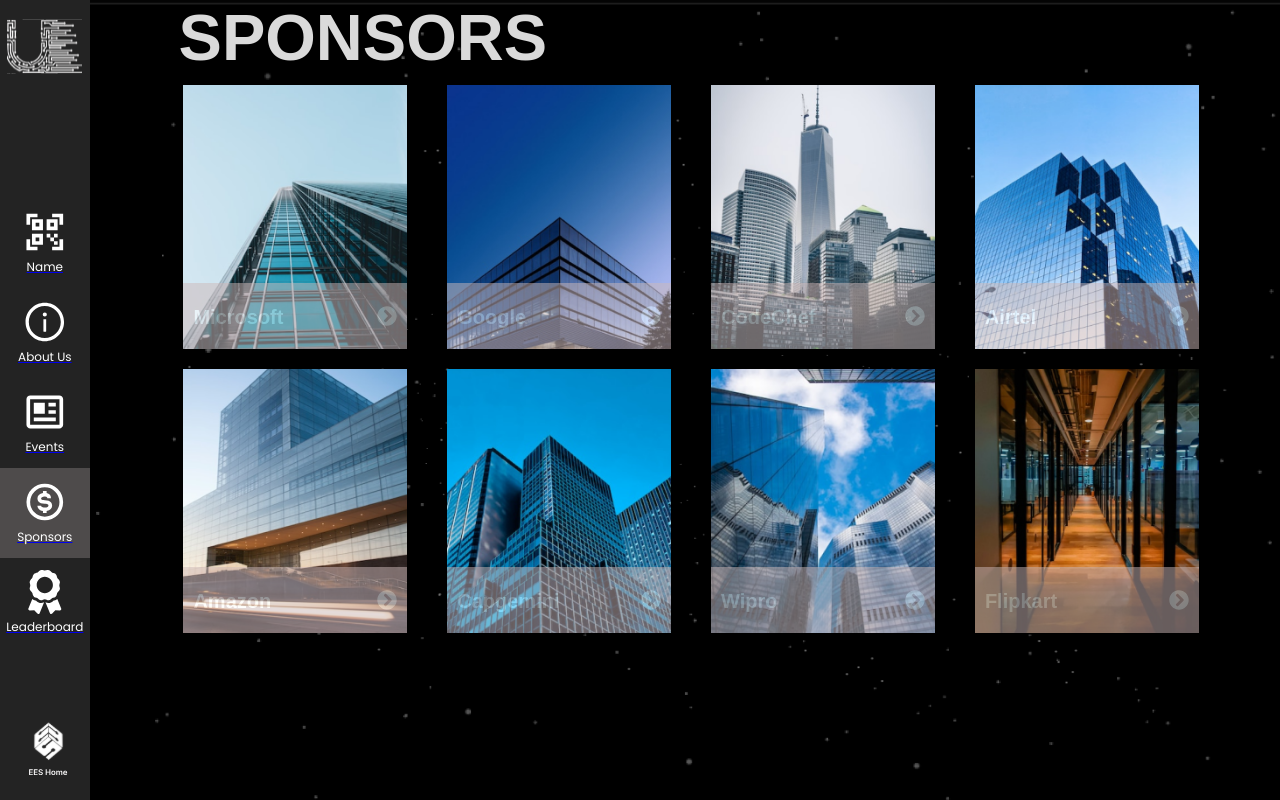
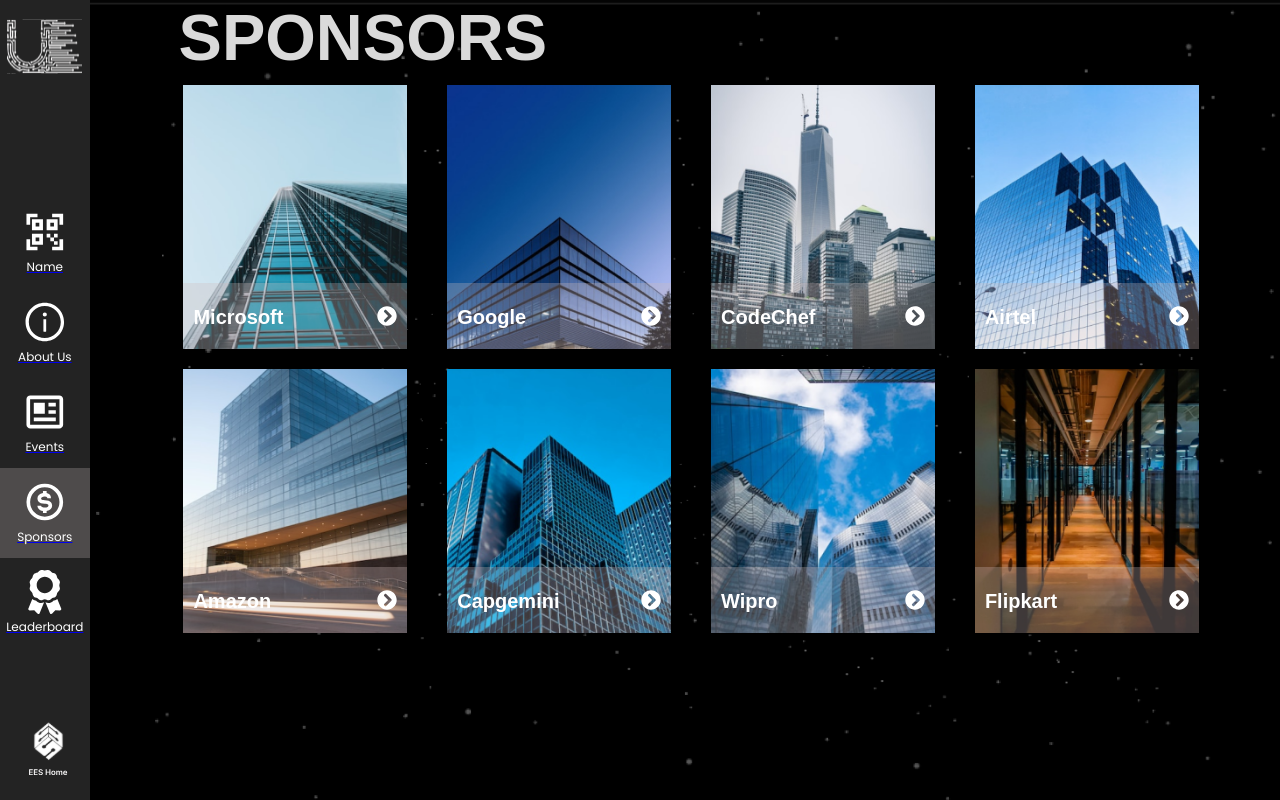
Before and after one commit to Udyam/main-website, a React (Create React App) app: page /udyam/sponsors in a window 1280 px wide. Built offline with nearby package versions, Linux system fonts and the light colour scheme; a web font is replaced by a local one.

Commit message:
sponsors updated

```diff
--- a/src/Udyam/components/Sponsors/Sponsor.css
+++ b/src/Udyam/components/Sponsors/Sponsor.css
@@ -72,8 +72,7 @@
   font-family: 'League sparten', sans-serif;
   font-weight: bold;
   font-size: 20px;
-  background-color: rgb(206, 185, 185);
-  opacity: 0.5;
+  background-color: rgb(206, 185, 185,0.3);
   color: white;
   z-index: 1;
 }
@@ -84,7 +83,6 @@
   top: 35%;
   z-index: 2;
   left: 10px;
-  opacity: 25;
 }
 .spicon {
   color: #fff;
--- a/src/Udyam/components/Sponsors/Sponsors.js
+++ b/src/Udyam/components/Sponsors/Sponsors.js
@@ -8,52 +8,52 @@
       <h1>SPONSORS</h1>
       <div className="sponsBox">
         <div className="sponser sponser1">
-          <a href="https://www.wipro.com" className="sp" style={{ textDecoration: 'none' }}>
+          <a href="https://www.wipro.com" target="_blank" rel="noreferrer" className="sp" style={{ textDecoration: 'none' }}>
             {' '}
             <h4>Microsoft</h4> <FaChevronCircleRight className="spicon" />
           </a>
         </div>
         <div className="sponser sponser2">
-          <a href="https://www.wipro.com" className="sp" style={{ textDecoration: 'none' }}>
+          <a href="https://www.wipro.com" target="_blank" rel="noreferrer" className="sp" style={{ textDecoration: 'none' }}>
             {' '}
             <h4>Google</h4>
             <FaChevronCircleRight className="spicon" />{' '}
           </a>
         </div>
         <div className="sponser sponser3">
-          <a href="https://www.wipro.com" className="sp" style={{ textDecoration: 'none' }}>
+          <a href="https://www.wipro.com" target="_blank" rel="noreferrer" className="sp" style={{ textDecoration: 'none' }}>
             {' '}
             <h4>CodeChef</h4>
             <FaChevronCircleRight className="spicon" />{' '}
           </a>
         </div>
         <div className="sponser sponser4">
-          <a href="https://www.wipro.com" className="sp" style={{ textDecoration: 'none' }}>
+          <a href="https://www.wipro.com" target="_blank" rel="noreferrer" className="sp" style={{ textDecoration: 'none' }}>
             {' '}
             <h4>Airtel</h4>
             <FaChevronCircleRight className="spicon" />{' '}
           </a>
         </div>
         <div className="sponser sponser5">
-          <a href="https://www.wipro.com" className="sp" style={{ textDecoration: 'none' }}>
+          <a href="https://www.wipro.com" target="_blank" rel="noreferrer" className="sp" style={{ textDecoration: 'none' }}>
             <h4>Amazon</h4>
             <FaChevronCircleRight className="spicon" />{' '}
           </a>
         </div>
         <div className="sponser sponser6">
-          <a href="https://www.wipro.com" className="sp" style={{ textDecoration: 'none' }}>
+          <a href="https://www.wipro.com" target="_blank" rel="noreferrer" className="sp" style={{ textDecoration: 'none' }}>
             <h4>Capgemini</h4>
             <FaChevronCircleRight className="spicon" />
           </a>
         </div>
         <div className="sponser sponser7">
-          <a href="https://www.wipro.com" className="sp" style={{ textDecoration: 'none' }}>
+          <a href="https://www.wipro.com" target="_blank" rel="noreferrer" className="sp" style={{ textDecoration: 'none' }}>
             <h4>Wipro</h4>
             <FaChevronCircleRight className="spicon" />
           </a>
         </div>
         <div className="sponser sponser8">
-          <a href="https://www.wipro.com" className="sp" style={{ textDecoration: 'none' }}>
+          <a href="https://www.wipro.com" target="_blank" rel="noreferrer" className="sp" style={{ textDecoration: 'none' }}>
             {' '}
             <h4>Flipkart</h4>
             <FaChevronCircleRight className="spicon" />
```
